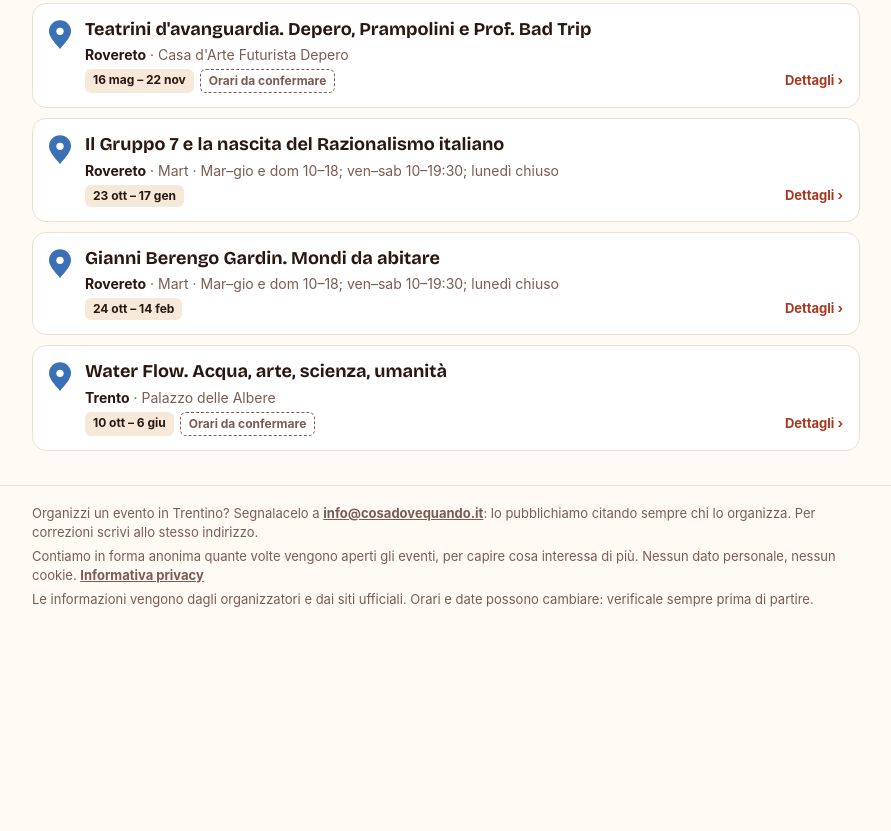
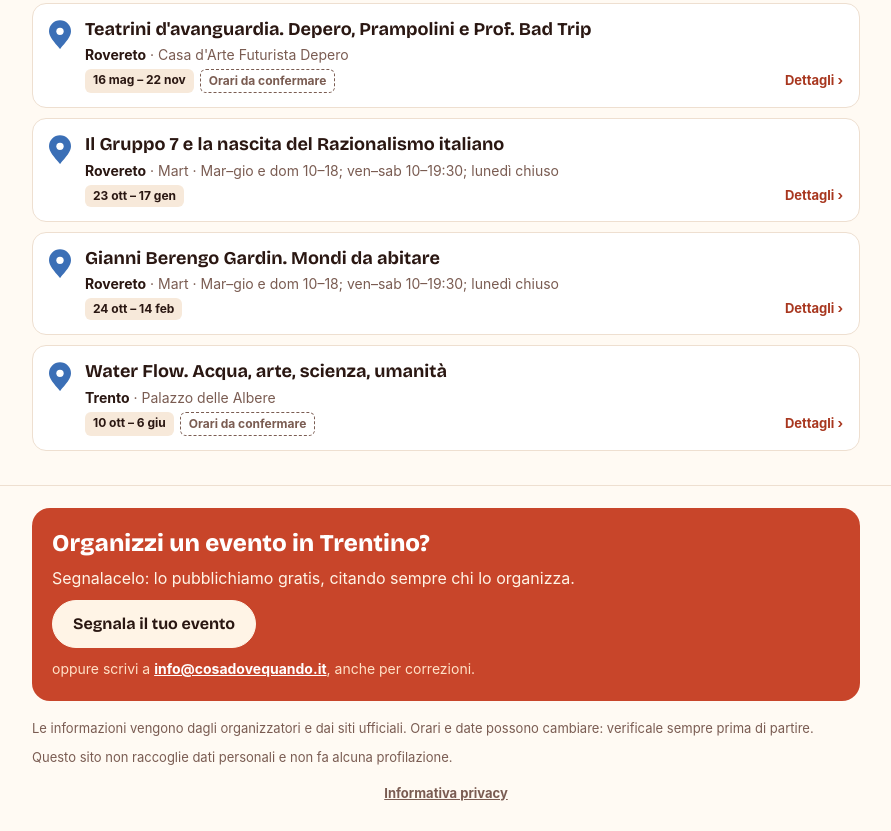
Before and after one commit to maurizioparis74-coder/cosadovequando, a plain HTML site: page trentino/index.html in a window 1280 px wide. Shown: the part 1973-2804 px from the top of the page, without its empty margins (194-1085 px from the left). Before the commit the page ends 2610 px from the top, so only its background shows below. Drawn offline with Linux system fonts and the light colour scheme; no server answers.

Commit message:
Nuovo piè di pagina della pagina Trentino
Riquadro in evidenza «Organizzi un evento?» con il pulsante per segnalarlo, poi la nota sulle fonti, la frase «non raccoglie dati personali e non fa alcuna profilazione» e il link all'informativa privacy, da solo e centrato.

Co-Authored-By: Claude Opus 5.5 <noreply@anthropic.com>
Claude-Session: https://claude.ai/code/session_019DQ5NwS5y9RBu7kXP5HECQ

```diff
--- a/trentino/index.html
+++ b/trentino/index.html
@@ -84,7 +84,16 @@ section.day{padding-block:14px 6px}
 .extra a{color:var(--corallo-scuro)}
 .empty{padding:40px 0;text-align:center;color:var(--muted)}
 footer{margin-top:28px;border-top:1px solid var(--line)}
-footer .wrap{padding-block:18px 28px;font-size:13px;color:var(--muted);display:flex;flex-direction:column;gap:4px}
+footer .wrap{padding-block:22px 28px;font-size:13px;color:var(--muted);display:flex;flex-direction:column;gap:10px}
+footer .org{background:var(--corallo);color:#fff;border-radius:18px;padding:22px 20px;display:flex;flex-direction:column;align-items:flex-start;gap:10px;margin-bottom:8px}
+footer .org h2{font-family:var(--display);font-weight:800;font-size:24px;line-height:1.1;margin:0;color:#fff}
+footer .org p{margin:0;font-size:16px;color:#FFF4E6}
+footer .org .act.primary{background:#FFF4E6;border-color:#FFF4E6;color:var(--scuro);font-size:16px;padding:11px 20px}
+footer .org .small{font-size:14px;color:#FFE1C7}
+footer .org .small a{color:#fff;font-weight:700}
+footer .fine{margin:0}
+footer .priv{margin:6px 0 0;text-align:center}
+footer .priv a{color:var(--muted);font-weight:700}
 @media (max-width:480px){.ev h3{font-size:17px}.dayhead h2{font-size:20px}}
 @media (prefers-reduced-motion:no-preference){.ev{transition:transform .15s}.ev:hover{transform:translateY(-1px)}}
 /* Telefono: testata compatta e filtri su una riga scorrevole, così gli eventi si vedono subito */
@@ -162,9 +171,15 @@ footer .wrap{padding-block:18px 28px;font-size:13px;color:var(--muted);display:f
 </main>
 
 <footer><div class="wrap">
-  <span>Organizzi un evento in Trentino? Segnalacelo a <a href="mailto:info@cosadovequando.it" style="color:inherit;font-weight:700">info@cosadovequando.it</a>: lo pubblichiamo citando sempre chi lo organizza. Per correzioni scrivi allo stesso indirizzo.</span>
-  <span>Contiamo in forma anonima quante volte vengono aperti gli eventi, per capire cosa interessa di più. Nessun dato personale, nessun cookie. <a href="/privacy/" style="color:inherit;font-weight:700">Informativa privacy</a></span>
-  <span>Le informazioni vengono dagli organizzatori e dai siti ufficiali. Orari e date possono cambiare: verificale sempre prima di partire.</span>
+  <section class="org" aria-labelledby="org-t">
+    <h2 id="org-t">Organizzi un evento in Trentino?</h2>
+    <p>Segnalacelo: lo pubblichiamo gratis, citando sempre chi lo organizza.</p>
+    <a class="act primary" href="mailto:info@cosadovequando.it?subject=Segnalazione%20evento">Segnala il tuo evento</a>
+    <p class="small">oppure scrivi a <a href="mailto:info@cosadovequando.it">info@cosadovequando.it</a>, anche per correzioni.</p>
+  </section>
+  <p class="fine">Le informazioni vengono dagli organizzatori e dai siti ufficiali. Orari e date possono cambiare: verificale sempre prima di partire.</p>
+  <p class="fine">Questo sito non raccoglie dati personali e non fa alcuna profilazione.</p>
+  <p class="priv"><a href="/privacy/">Informativa privacy</a></p>
 </div></footer>
 
 <script>
```
